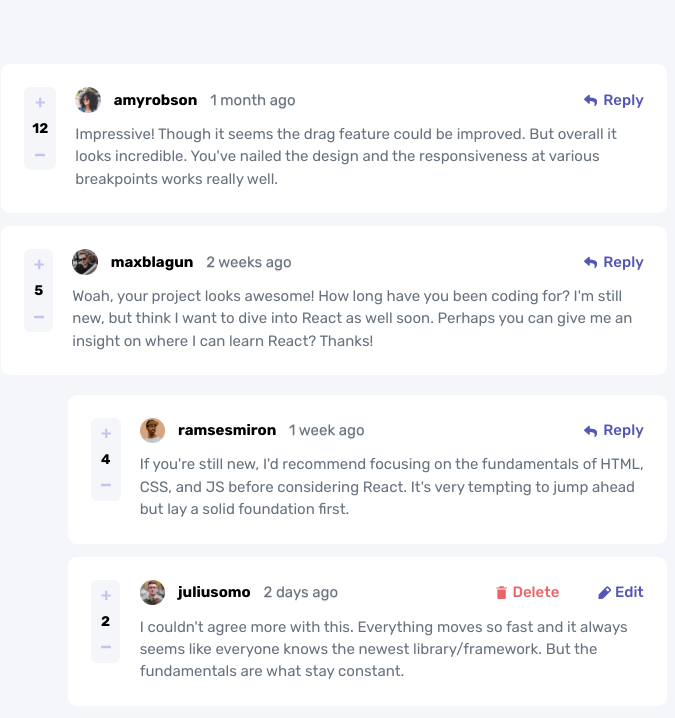
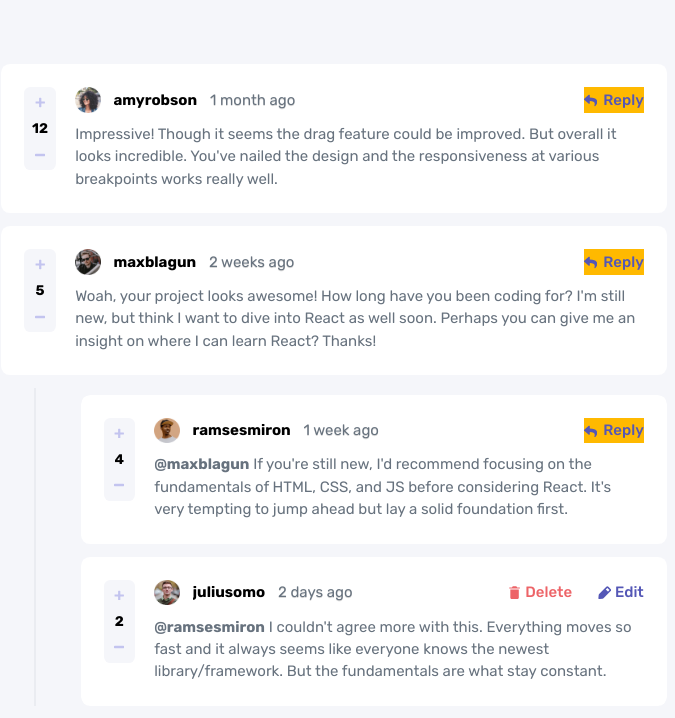
Before and after one commit to ParthaDey5/interactive-comments-section-main, a React (Vite) app: page / in a window 1280 px wide. Shown: the top 718 px of the page, without its empty margins (306-981 px from the left). Built offline with nearby package versions, Linux system fonts and the light colour scheme.

Commit message:
Updates ❤️

```diff
--- a/src/App.css
+++ b/src/App.css
@@ -1,3 +1,5 @@
+
+@config "../tailwind.config.js";
 @import "tailwindcss";
 
 .color{
--- a/src/App.jsx
+++ b/src/App.jsx
@@ -34,8 +34,7 @@ function App() {
     });
   }
   function deleteReplyToComment(comments, targetId) {
-    return comments
-      .filter(comment => comment.id !== targetId) // remove match at this level
+    return comments?.filter(comment => comment.id !== targetId) // remove match at this level
       .map(comment => ({
         ...comment,
         replies: deleteReplyToComment(comment.replies, targetId) // recurse
@@ -88,8 +87,8 @@ function App() {
   }, [usersdata]);
 
   return (
-    <div className="w-[100vw] min-h-screen flex justify-center">
-      <div className="flex flex-col items-center gap-[1vw] pt-[5dvw] w-[52%]">
+    <div className="w-screen !max-w-[100vw] min-h-screen flex justify-center">
+      <div className="flex flex-col items-center desktop:gap-[1vw] gap-[4vw] pt-[5dvw] desktop:w-[52%] w-[92%] ">
         {usersdata ? (
           usersdata.comments.map((c) => (
             <CommentCard
@@ -107,7 +106,7 @@ function App() {
               avatar={c.user.image.webp}
               username={c.user.username}
               createdAt={c.createdAt}
-
+              replyingTo={c.replyingTo}
               comment={c.content}
               addReplyToComment={addReplyToComment}
               deleteReplyToComment= {deleteReplyToComment}
--- a/src/components/CommentCard.jsx
+++ b/src/components/CommentCard.jsx
@@ -20,7 +20,7 @@ function CommentCard({
   handleDeleteComment,
   setUsersdata,
   usersdata,
-
+  replyingTo,
   addReplyToComment,
   deleteReplyToComment
 }) {
@@ -38,11 +38,11 @@ function CommentCard({
     <>
       {/* Delete Modal */}
       {pendingDeleteId && (
-        <div className="fixed top-0 right-0 !bg-dark100 w-[100vw] h-screen">
+        <div className="fixed top-0 right-0 !bg-dark100 w-[100vw] h-screen z-[99999]">
           <span className="absolute -translate-x-1/2 -translate-y-1/2 top-1/2 left-1/2 rounded-[0.5vw] w-[20vw] aspect-[5/3] bg-white100 p-[1.5vw] animate-pop">
             <span className="h-full flex flex-col justify-between gap-0">
               <p className="font-bold">Delete comment</p>
-              <p className="smallTxt">
+              <p className="desktopallTxt">
                 Are you sure you want to delete this comment? This will remove the comment and can't be undone.
               </p>
               <span className="flex justify-between">
@@ -66,9 +66,12 @@ function CommentCard({
       )}
 
       {/* Comment Card */}
-      <div className="w-full flex gap-[1.5dvw] p-[1.8vw] bg-white100 rounded-[0.7vw]">
+      <div className="w-full relative flex gap-[1.5vw] desktop:p-[1.8vw] px-[3vw] py-[5vw] bg-white100 desktop:rounded-[0.7vw] rounded-[2vw]">
+
         {/* Vote buttons */}
-        <div className="bg-grey50 flex flex-col justify-between items-center w-[5.6dvw] h-[6.5vw] rounded-[0.5dvw] py-[0.8dvw]">
+        <div className="desktop:hidden absolute bottom-0 flex justify-between h-fit px-[1.5vw] pb-[4vw]">
+        <div className="bg-grey50 desktop:hidden w-[22vw] h-[9vw] rounded-[1.5vw] py-[0.8vw] px-[3vw]">
+          <span className="h-full flex flex-row justify-between !items-center">
           <IconPlus
             className="icon pointer fill-purple200 hover:fill-purple600"
             onClick={() => handleVote(ID, "up")}
@@ -78,12 +81,48 @@ function CommentCard({
             className="icon pointer fill-purple200 hover:fill-purple600"
             onClick={() => handleVote(ID, "down")}
             />
+            </span>
+            </div>
         </div>
 
+        {/* Reply button */}
+            <span
+              className="pointer font-medium desktop:hidden absolute bottom-0 right-0 gap-[0.5vw] group hover:text-purple200 text-purple600  px-[5vw] py-[5vw]"
+              onClick={() => {setNewreply(true)}}
+              >
+              <p
+                className={`flex items-center desktop:gap-[0.5vw] gap-[1.2vw] ${
+                  username === currentUser ? "hidden" : "block"
+                }`}
+                >
+                <IconReply className="icon3 fill-current group-hover:fill-purple200" />
+                Reply
+              </p>
+            </span>
+
+
+        {/* Vote buttons */}
+        <div className="!relative flex justify-between ">
+        <div className="bg-grey50 desktop:relative desktop:!flex desktop:!flex-col desktop:!justify-between desktop:!items-center hidden desktop:!w-[2.7vw] w-[26vw] desktop:h-[6.5vw] h-[10vw] desktop:rounded-[0.5vw] rounded-[1.5vw] py-[0.8vw] desktop:px-0 px-[4vw]">
+          <span className="h-full flex desktop:flex-col flex-row justify-between !items-center">
+          <IconPlus
+            className="icon pointer fill-purple200 hover:fill-purple600"
+            onClick={() => handleVote(ID, "up")}
+            />
+          <p className="vote">{score}</p>
+          <IconMinus
+            className="icon pointer fill-purple200 hover:fill-purple600"
+            onClick={() => handleVote(ID, "down")}
+            />
+            </span>
+            </div>
+        </div>
+
+
         {/* Comment content */}
-        <div className="flex flex-col gap-[0.8vw]">
+        <div className="flex flex-col w-full desktop:gap-[0.8vw] gap-[4vw]">
           <div className="flex justify-between w-full">
-            <span className="flex items-center gap-[1dvw] w-fit">
+            <span className="flex items-center desktop:gap-[1vw] gap-[4vw] w-fit ">
               <img src={avatar} alt="img" />
               <p className="w-fit font-bold pointer">{username}</p>
               <p className="w-fit text-grey500 text-shadow-2xs">
@@ -92,12 +131,13 @@ function CommentCard({
             </span>
 
             {/* Reply button */}
+
             <span
-              className="pointer font-medium flex items-center gap-[0.5dvw] w-fit group hover:text-purple200 text-purple600"
+              className="pointer font-medium desktop:relative desktop:flex desktop:items-center hidden gap-[0.5dvw] w-fit group hover:text-purple200 text-purple600 bg-amber-400"
               onClick={() => setNewreply(true)}
               >
               <p
-                className={`flex items-center gap-[0.5vw] ${
+                className={`flex items-center desktop:gap-[0.5vw] gap-[1.2vw] ${
                   username === currentUser ? "hidden" : "block"
                 }`}
                 >
@@ -108,11 +148,11 @@ function CommentCard({
 
             {/* Edit/Delete for current user */}
             <div
-              className={`pointer font-medium flex items-center gap-[0.5dvw] w-fit hover:text-purple200 text-purple600 ${
-                username === currentUser ? "block" : "hidden"
+              className={`desktop:p-0 py-[5vw] pr-[4.4vw] desktop:relative absolute bottom-0 right-0 pointer font-medium desktop:flex items-center gap-[0.5dvw] w-fit hover:text-purple200 text-purple600 ${
+                username === currentUser ? "block" : "!hidden"
               }`}
             >
-              <div className="flex gap-[3vw]">
+              <div className="flex desktop:gap-[2vw] gap-[4vw]">
                 <p
                   className="pointer flex items-center gap-[0.3vw] group hover:text-pink200 text-pink400"
                   onClick={() => {
@@ -133,26 +173,33 @@ function CommentCard({
 
           {/* Comment text */}
           <div>
-            <p id="comments" className="w-full">
-              {comment}
+            <p id="comments" className="w-full desktop:mb-0 mb-[14vw]">
+              <a href=""><b>{replyingTo?"@":""}{replyingTo}</b></a>{" "}{comment}
             </p>
           </div>
+
         </div>
+
       </div>
 
       {/* New replies */}
       {newReply && (
-        <div className="rounded-[0.6vw] w-full bg-white100 h-[10vw] p-[1.8vw] flex justify-between gap-[1vw]">
-          <span className="w-[3vw]">
+        <div className="desktop:rounded-[0.7vw] rounded-[1.7vw] w-full bg-white100 desktop:h-[10vw] h-[50vw] desktop:p-[1.8vw] p-[4vw] flex justify-between gap-[1vw]">
+          <div className="relative">
+          <span className="desktop:w-[3vw] w-fit desktop:relative desktop:flex absolute bottom-0">
             <img src={usersdata.currentUser.image.webp} alt="currentUser" />
           </span>
+          </div>
           <textarea
             value={replyText}
             onChange={(e) => setReplyText(e.target.value)}
-            placeholder="Add a reply..."
+            placeholder="Add a comment..."
           />
+          <div className="relative">
+
           <button
             onClick={() => {
+
               if (!replyText.trim()) return;
               const replyObj = {
                 id: Date.now(),
@@ -160,6 +207,7 @@ function CommentCard({
                 createdAt: new Date().toISOString(),
                 score: 0,
                 vote: 0,
+                replyingTo: username,
                 user: usersdata.currentUser,
                 replies: []
               };
@@ -175,43 +223,47 @@ function CommentCard({
               setNewreply(false);
 
             }}
-            className="mediumTxt bg-purple600 !w-fit !h-fit px-[1.7vw] py-[0.8vw] !rounded-[0.55vw] hover:bg-purple200"
+            className="mediumTxt bg-purple600 !w-fit !h-fit desktop:px-[1.7vw] px-[4vw] desktop:py-[0.8vw] py-[2vw] desktop:!rounded-[0.55vw] !rounded-[1.1vw] hover:bg-purple200 desktop:relative absolute bottom-0 right-0"
             >
             REPLY
           </button>
+            </div>
         </div>
       )}
 
       {/* Nested replies */}
       {replies.length > 0 && (
         <div className="flex justify-end w-full">
-          <div className="w-[90%] gap-[1vw] flex flex-col items-end mt-[0.5vw] rounded-[0.7vw]">
+
+        <div className="border-l-2 border-l-grey100 flex justify-end w-[95%]">
+          <div className="w-[93%] gap-[1vw] flex flex-col items-end mt-[0.5vw] rounded-[0.7vw]">
             {replies.map((reply) => (
               <CommentCard
-                key={reply.id}
-                ID={reply.id}
+                key={reply?.id}
+                ID={reply?.id}
                 IconPlus={IconPlus}
                 IconMinus={IconMinus}
                 IconReply={IconReply}
                 IconDelete={IconDelete}
                 IconEdit={IconEdit}
-                score={reply.score}
-                vote={reply.vote || 0}
-                avatar={reply.user.image.webp}
-                username={reply.user.username}
-                createdAt={reply.createdAt}
-                comment={reply.content}
-                replies={reply.replies}
+                score={reply?.score}
+                vote={reply?.vote || 0}
+                avatar={reply?.user.image.webp}
+                username={reply?.user.username}
+                createdAt={reply?.createdAt}
+                comment={reply?.content}
+                replies={reply?.replies}
                 currentUser={usersdata.currentUser.username}
                 handleVote={handleVote}
                 setUsersdata={setUsersdata}
                 usersdata={usersdata}
-
+                replyingTo={reply?.replyingTo}
                 addReplyToComment={addReplyToComment}
                 deleteReplyToComment={deleteReplyToComment}
                 handleDeleteComment={handleDeleteComment}
               />
               ))}
+          </div>
               </div>
         </div>
       )}
--- a/src/index.css
+++ b/src/index.css
@@ -7,22 +7,32 @@
 @layer base {
   *{
     font-family: "Rubik", sans-serif;
-
+    max-width: 100vw !important;
+    padding: 0;
+    margin: 0;
+    overflow-x: hidden;
+    }
+  html {
+    max-width: 100vw !important;
+    min-height: 100vh;
+    display: flex;
+    align-items: center;
+    justify-items: center;
+    background-color: hsl(228, 33%, 97%);
   }
-  html {
+  body {
     max-width: 100vw;
     min-height: 100vh;
-    overflow-x: hidden;
     background-color: hsl(228, 33%, 97%);
   }
   #comments {
     color: hsl(211, 10%, 45%)
   }
     img {
-      @apply !w-[2vw] !h-[2vw] cursor-pointer
+      @apply desktop:!w-[2vw] !w-[8vw] desktop:!h-[2vw] !h-[8vw] cursor-pointer
     }
     textarea {
-      @apply w-full !rounded-[0.6vw] border px-[1vw] py-[0.5vw]
+      @apply w-full desktop:!rounded-[0.6vw] !rounded-[1.6vw] desktop:mb-0 mb-[15vw] border border-grey100 desktop:px-[1vw] px-[5vw] desktop:py-[0.5vw] py-[2vw]
     }
     .pointer {
       @apply cursor-pointer
@@ -31,20 +41,22 @@
       @apply tracking-wide
     }
     button {
-      @apply flex items-center justify-center cursor-pointer !text-white100 !rounded-[0.4vw]  w-[8vw] h-[2.4vw]
+      @apply flex items-center justify-center cursor-pointer !text-white100 rounded-[0.4vw]  w-[8vw] h-[2.4vw]
     }
-
+    a{
+      @apply cursor-pointer
+    }
       h1 {
         @apply bg-purple600 cursor-pointer
       }
       .icon {
-        @apply w-[0.8vw] h-[0.8vw]
+        @apply desktop:!w-[0.8vw] !w-[2.7vw] desktop:!h-[0.8vw] !h-[2.7vw]
       }
       .icon2 {
         @apply w-[1vw] h-[1vw]
       }
       .icon3 {
-        @apply w-[1.05vw] h-[1.05vw]
+        @apply desktop:w-[1.05vw] w-[3.3vw] desktop:h-[1.05vw] h-[3.3vw]
       }
       .vote{
         @apply font-bold
@@ -71,7 +83,7 @@
         p{
           font-size: calc(4.4px + (30 - 4.4) * ((100vw - 376px) / 2185)) !important;
         }
-        .smallTxt{
+        .desktopallTxt{
           font-size: calc(2.2px + (21.5 - 2) * ((100vw - 376px) / 2185)) !important;
         }
         .mediumTxt{
@@ -79,6 +91,24 @@
         }
         .vote{
           font-size: calc(4px + (28 - 4) * ((100vw - 376px) / 2185)) !important;
+        }
+
+      }
+      @media (min-width: 0px) and  (max-width: 375px){
+        button{
+          font-size: calc(3px + (22 - 3) * ((100vw - 0px) / 375)) !important;
+        }
+        p{
+          font-size: calc(1.4px + (16 - 1.4) * ((100vw - 0px) / 375)) !important;
+        }
+        .desktopallTxt{
+          font-size: calc(2.2px + (21.5 - 2) * ((100vw - 0px) / 375)) !important;
+        }
+        .mediumTxt{
+          font-size: calc(2px + (14 - 2) * ((100vw - 0px) / 375)) !important;
+        }
+        .vote{
+          font-size: calc(1px + (16 - 1) * ((100vw - 0px) / 375)) !important;
         }
 
       }
--- a/tailwind.config.js
+++ b/tailwind.config.js
@@ -26,8 +26,8 @@ module.exports = {
           base: "16px",
         },
         screens: {
-          mobile: "375px",
-          desktop: "1440px",
+          desktop: "376px",
+
         },
       },
     },
```
Lines whose indentation alone changed are shown as unchanged.
